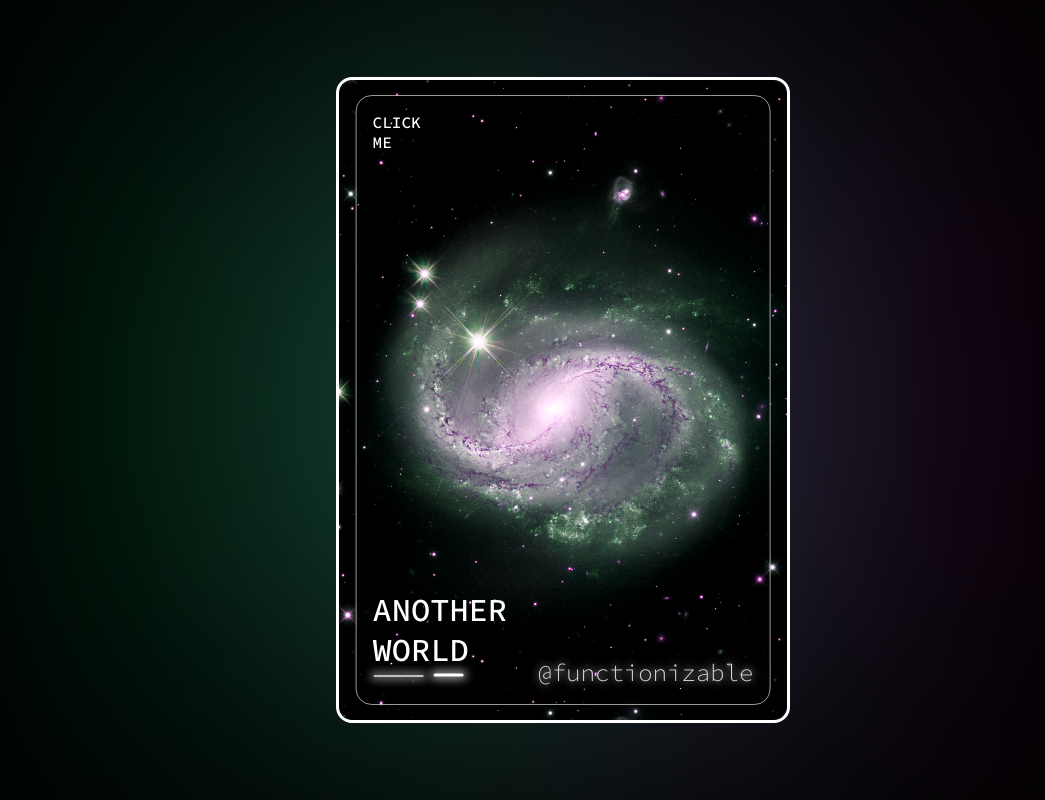
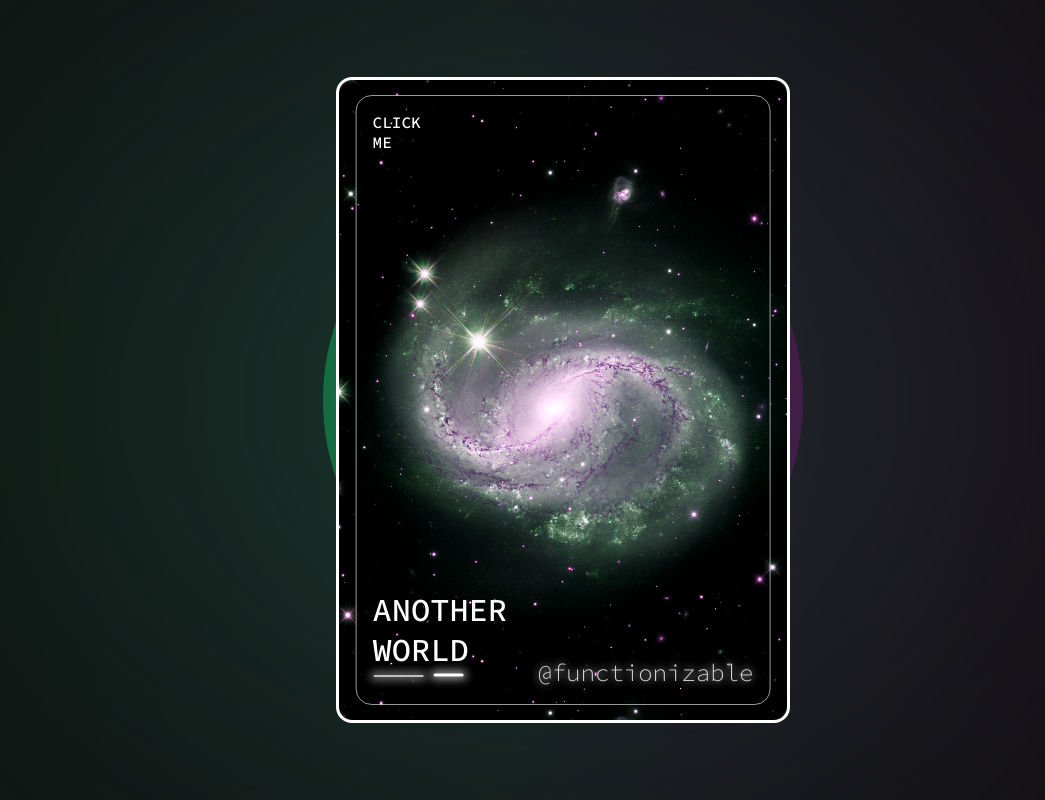
Before and after one commit to wadafacc/portfoliov3, a Nuxt app: page / in a window 1280 px wide. Shown: the whole page, without its empty margins (77-1122 px from the left). Built offline with nearby package versions, Linux system fonts and the light colour scheme.

Commit message:
changed some stuff

```diff
--- a/assets/styles/global.css
+++ b/assets/styles/global.css
@@ -11,7 +11,7 @@ body,
 #__layout {
     height: 100% !important;
     width: 100% !important;
-    background: black;
+    background: #101011;
     font-family: 'Source Code Pro', monospace;
     color: white;
     overflow: hidden;
@@ -48,6 +48,7 @@ a:hover{
     position: relative;
     overflow: hidden;
     transition: 0.5s;
+    z-index: 3;
 }
 #bg{
     position: relative;
@@ -173,6 +174,7 @@ a:hover{
     height: 100%;
     top: 0;
     left: 0;
+    z-index: 2;
 }
 .link{
     position: absolute;
@@ -189,28 +191,30 @@ a:hover{
 .link-container > a > img:hover{
     transform: rotateZ(10deg);
 }
-.tracer-wrapper{
+.blur{
+    width: 100%;
+    height: 100%;
+    position: absolute;
+    backdrop-filter: blur(250px);
+    z-index: 2;
+}
+.tracer{
     pointer-events: none;
     position: absolute;
-    filter: blur(12rem);
-    width: fit-content;
-    height: fit-content;
     top:50%;
-    left: 50%;
+    left:50%;
     translate: -50% -50%;
-    overflow: hidden;
-}
-.tracer{
     aspect-ratio: 1;
     width: 30rem;
     height: 30rem;
     background: linear-gradient(90deg,rgb(0, 255, 119) 50%,rgb(146, 0, 137) 50%);
     border-radius: 50%;
     animation: rotate 5s linear infinite;
+    z-index: 1;
 }
 
 @media (max-width:600px) {
-    .tracer-wrapper, .tracer {
+    .blur, .tracer {
         display: none;
     }
 }
--- a/pages/index.vue
+++ b/pages/index.vue
@@ -1,8 +1,7 @@
 <template>
   <div class="container" @mousemove="move()">
-    <div id="tracer" class="tracer-wrapper">
-      <div class="tracer"></div>
-    </div>
+    <div class="blur"></div>
+    <div id="blob" class="tracer"></div>
     <div class="link-container" id="links">
         <a class="link" id="yt" href="https://youtube.com/@tnksboi" target="_blank">
           <img src="~/assets/youtube.png" alt="">
@@ -37,7 +36,7 @@
           <div class="text">I have around 3 years experience in developing, maintaining, testing and breaking all sorts of applications, to make the</div>
           <span class="highlight">internet a better place.</span>
           <div class="text">
-           Get in touch! Feel free to shoot me a DM on any of my socials.
+            Get in touch! Feel free to shoot me a DM on any of my socials.
           </div>
           <div class="text-footer">
             Cheers,<br/>
@@ -138,7 +137,7 @@ export default {
       tw.style.opacity = "0%";
     },
     move() {
-      let tracer = document.getElementById("tracer");
+      let tracer = document.getElementById("blob");
       let {clientX, clientY} = window.event;
 
       tracer.animate({
```
